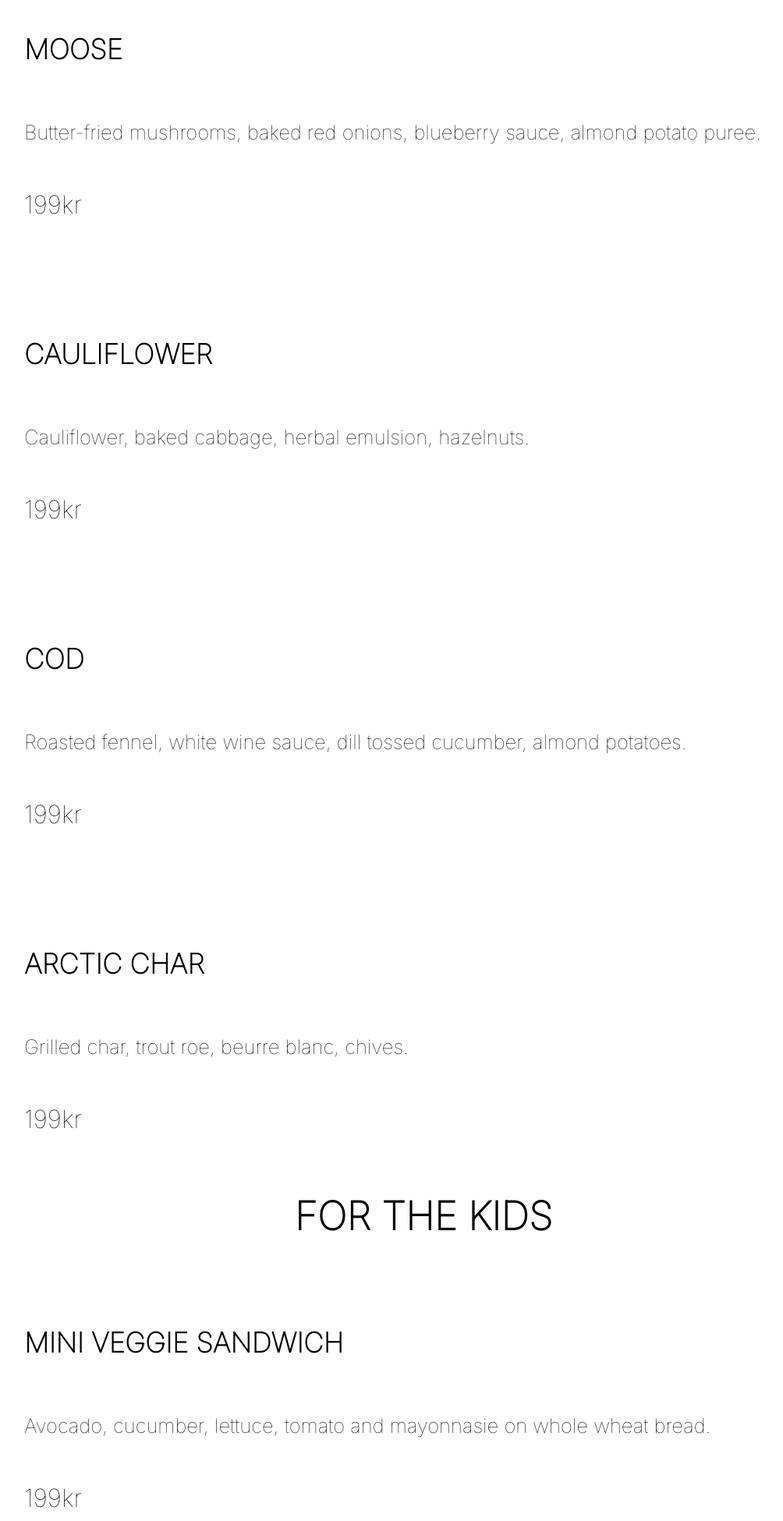
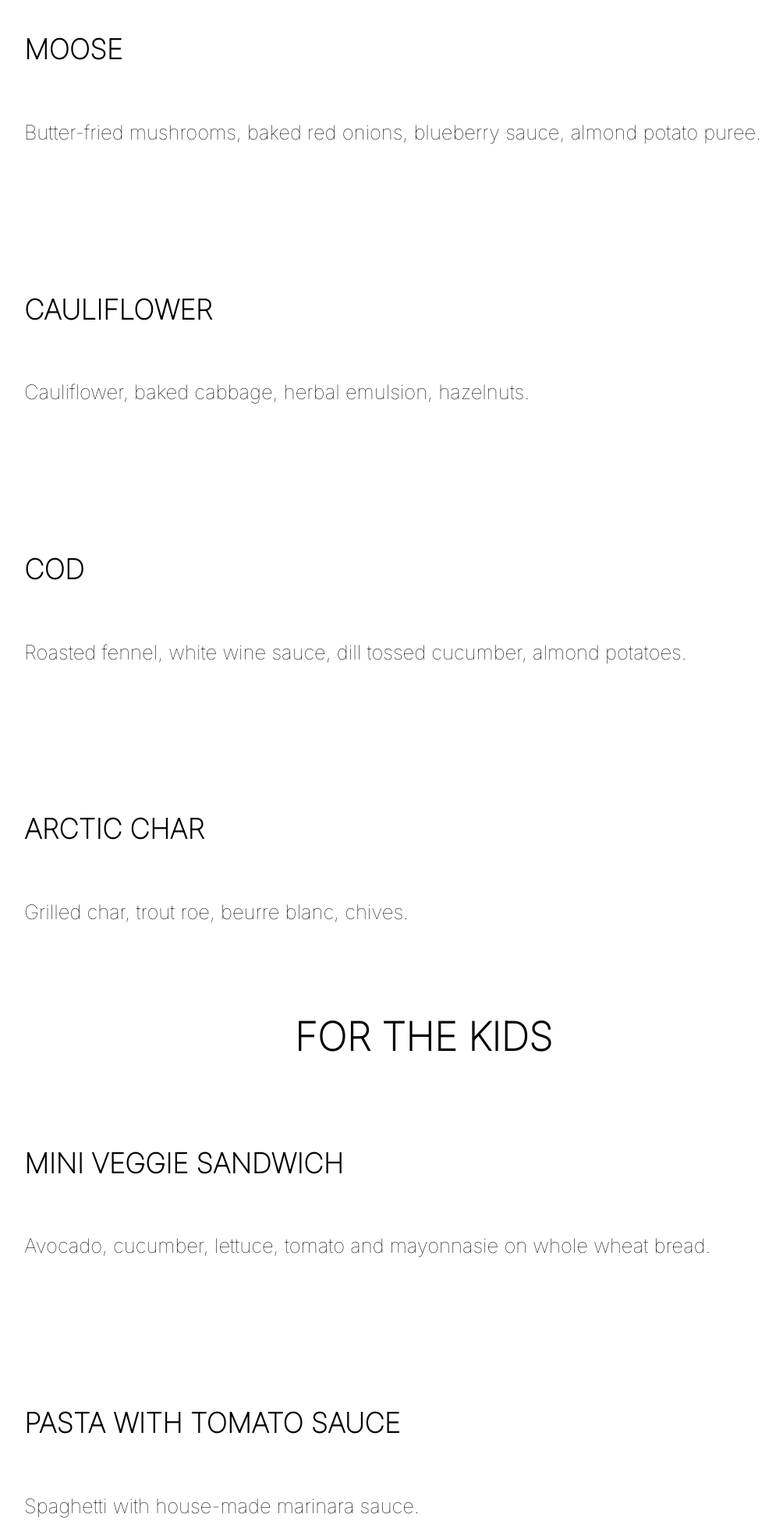
Before and after one commit to matgus217/Artic-Point, a Django app: page /menu.html in a window 1280 px wide. Shown: the part 322-2273 px from the top of the page at 78% size, without its empty margins (97-1101 px from the left). Run offline with Django 3.2, Linux system fonts and the light colour scheme; some libraries are stand-ins or nearby versions; some web fonts are replaced.

Commit message:
Deployment

```diff
--- a/pages/templates/pages/menu.html
+++ b/pages/templates/pages/menu.html
@@ -60,7 +60,7 @@
                             Butter-fried mushrooms, baked red onions, blueberry sauce, almond
                             potato puree.
                         </p>
-                        <span>199kr</span>
+
                     </div>
                 </a>
 
@@ -68,7 +68,7 @@
                     <div class="content">
                         <h3>CAULIFLOWER</h3>
                         <p>Cauliflower, baked cabbage, herbal emulsion, hazelnuts.</p>
-                    <span>199kr</span>
+
                     </div>
                 </a>
 
@@ -79,7 +79,7 @@
                             Roasted fennel, white wine sauce, dill tossed cucumber, almond
                             potatoes.
                         </p>
-                    <span>199kr</span>
+
                     </div>
                 </a>
 
@@ -87,7 +87,7 @@
                     <div class="content">
                         <h3>ARCTIC CHAR</h3>
                         <p>Grilled char, trout roe, beurre blanc, chives.</p>
-                        <span>199kr</span>
+
                     </div>
                 </a>
             </div>
@@ -106,7 +106,7 @@
                             Avocado, cucumber, lettuce, tomato and mayonnasie on whole wheat
                             bread.
                         </p>
-                        <span>199kr</span>
+
                     </div>
                 </a>
 
@@ -117,7 +117,7 @@
                             <div class="content">
                         <h3>PASTA WITH TOMATO SAUCE</h3>
                         <p>Spaghetti with house-made marinara sauce.</p>
-                        <span>199kr</span>
+
                     </div>
                 </a>
 
@@ -126,7 +126,7 @@
                             <div class="content">
                         <h3>ARTIC BURGER</h3>
                         <p>Moose Burger with lettuce and tomato on a slider bun.</p>
-                    <span>199kr</span>
+
                     </div>
                 </a>
 
@@ -136,7 +136,7 @@
                             <div class="content">
                         <h3>GRILLED CHICKEN STRIPS</h3>
                         <p>Grilled chicken breast strips with BBQ sauce.</p>
-                        <span>199kr</span>
+
                     </div>
                 </a>
 
@@ -154,7 +154,7 @@
                     <div class="content">
                         <h3>BLACK CURRANT</h3>
                         <p>Licorice, white chocolate, vanilla.</p>
-                    <span>199kr</span>
+
                     </div>
                 </a>
 
@@ -162,7 +162,7 @@
                     <div class="content">
                         <h3>BLUEBERRIES</h3>
                         <p>Buttermilk, lemon, thyme.</p>
-                        <span>199kr</span>
+
                     </div>
                 </a>
 
@@ -170,7 +170,7 @@
                     <div class="content">
                         <h3>LINGONBERRIES</h3>
                         <p>Almond, caramel, coffee.</p>
-                        <span>199kr</span>
+
                     </div>
                 </a>
 
@@ -178,7 +178,7 @@
                     <div class="content">
                         <h3>CLOUDBERRIES</h3>
                         <p>Hazelnut, browned butter, dark chocolate</p>
-                    <span>199kr</span>
+
                     </div>
                 </a>
             </div>
@@ -193,14 +193,14 @@
                 <li>Coca-Cola</li>
                 <li>Sprite</li>
                 <li>Fanta</li>
-                <span>199kr</span>
+
             </ul>
 
             <ul class="options-list">
                 <li>Red Wine: 95kr/Glass 219kr/Bottle</li>
                 <li>White Wine: 95kr/Glass 219kr/Bottle</li>
                 <li>Prosecco: 100kr/Glass 300kr/Bottle</li>
-                <li>Beer: 80kr</li>
+
                 <span>We change our sortiment every month, Please ask our staff and they
                     will help You find the perfect drink to go with Your food!
                 </span>
```
